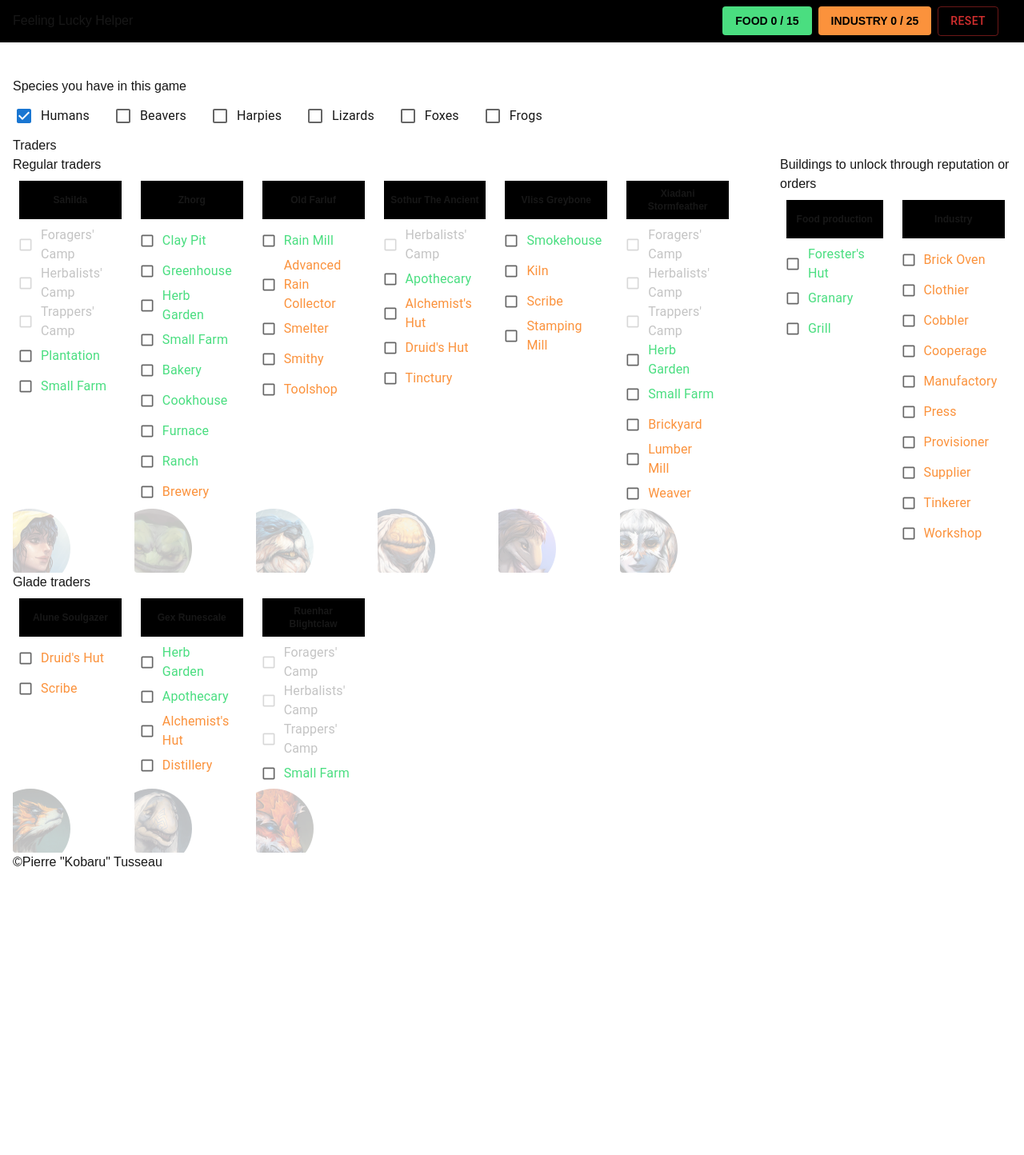
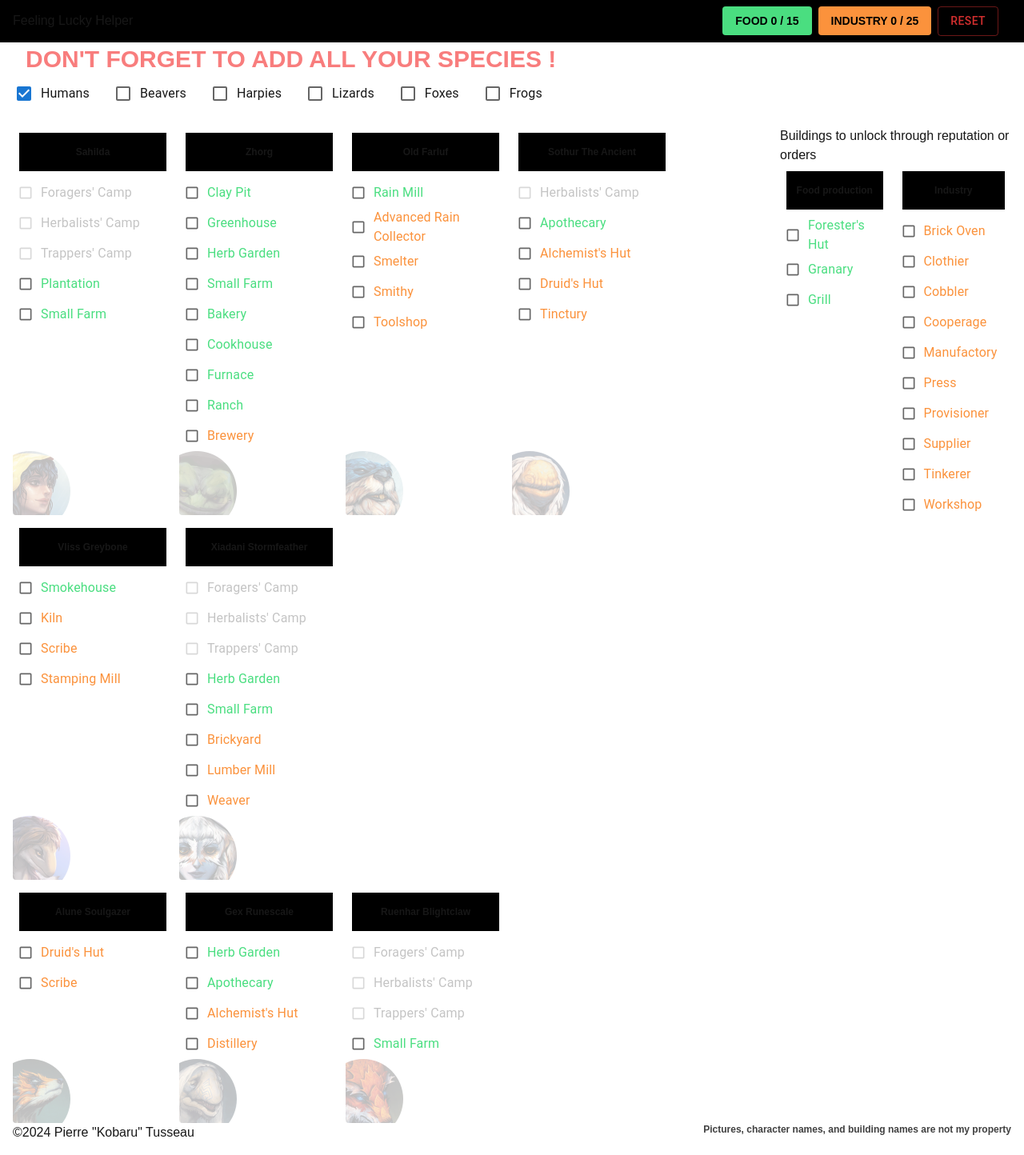
Before and after one commit to pierretusseau/feeling-lucky, a Next.js app: page / in a window 1280 px wide. Shown: the whole page at 80% size. Before the commit the page ends 1106 px from the top, so only its background shows below. Built offline with nearby package versions, Linux system fonts and the light colour scheme.

Commit message:
Species warning

```diff
--- a/app/components/SpeciesList.tsx
+++ b/app/components/SpeciesList.tsx
@@ -2,14 +2,19 @@
 import React from 'react'
 import SpeciesBlock from "@/app/components/SpeciesBlock"
 import Species from '@/app/static/species.json'
+import useSpeciesStore from '@/app/stores/speciesStore';
 
 function SpeciesList() {
+  const species = useSpeciesStore((state) => state.species)
   return (
-    <div className="species flex gap-2">
-      {Species.map(spec => <SpeciesBlock
-        spec={spec}
-        key={spec.slug}
-      />)}
+    <div>
+      {species.length < 3 && <h2 className="text-3xl text-red-400 animate-pulse ml-4 uppercase font-bold">Don't forget to add all your species !</h2>}
+      <div className="species flex gap-2">
+        {Species.map(spec => <SpeciesBlock
+          spec={spec}
+          key={spec.slug}
+        />)}
+      </div>
     </div>
   )
 }
--- a/app/components/TraderBlock.tsx
+++ b/app/components/TraderBlock.tsx
@@ -26,7 +26,7 @@ function TraderBlock(
       isBlockComplete ? "bg-[rgba(0,255,155,0.1)]" : "bg-[rgba(255,255,255,0.1)]",
       "rounded p-2 pb-20",
       "relative overflow-hidden",
-      "w-[15%]",
+      "w-[15%] min-w-[200px]",
     ].join(' ')}>
       <Image
         className="absolute -bottom-5 -left-7 opacity-25"
--- a/app/components/TradersList.tsx
+++ b/app/components/TradersList.tsx
@@ -9,8 +9,8 @@ function TradersList() {
   const regularTraders = filteredTraders.filter((t: Trader) => t.type === "regular")
   const gladeTraders = filteredTraders.filter((t: Trader) => t.type === "glade")
   return (
-    <div className="traders">
-      <h3>Regular traders</h3>
+    <div className="traders flex flex-col gap-2">
+      {/* <h3>Regular traders</h3> */}
       <div className="flex gap-2 flex-wrap">
         {regularTraders.map((trader: Trader) => {
           const traderBuildings = Buildings.filter((building: Building) => building.vendors.some(vendor => vendor === trader.slug))
@@ -20,7 +20,7 @@ function TradersList() {
             key={trader.slug}
           />})}
       </div>
-      <h3>Glade traders</h3>
+      {/* <h3>Glade traders</h3> */}
       <div className="flex gap-2 flex-wrap">
         {gladeTraders.map((trader: Trader) => {
           const traderBuildings = Buildings.filter((building: Building) => building.vendors.some(vendor => vendor === trader.slug))
--- a/app/page.tsx
+++ b/app/page.tsx
@@ -1,5 +1,3 @@
-import styles from "./page.module.css";
-
 import SpeciesList from "@/app/components/SpeciesList";
 import TradersList from "@/app/components/TradersList";
 import ResetBlock from "@/app/components/ResetBlock";
@@ -7,8 +5,9 @@ import UnlockBuildingList from "@/app/components/UnlockBuildingList";
 import BuildingCounters from "@/app/components/BuildingCounters";
 
 export default function Home() {
+  const year = new Date().getFullYear();
   return (
-    <div className="p-4 relative">
+    <div className="p-4 relative w-full min-h-screen">
       <header className="fixed flex justify-between items-center w-screen -top-0 -left-0 py-2 pl-4 pr-8 bg-black z-10">
         <h1>Feeling Lucky Helper</h1>
         <div className="flex gap-2 items-center">
@@ -17,18 +16,23 @@ export default function Home() {
         </div>
       </header>
       <main className={[
-        'pt-20'
+        'pt-10 flex flex-col gap-4 min-h-screen'
       ].join(' ')}>
-        <h2>Species you have in this game</h2>
+
         <SpeciesList />
-        <h2>Traders</h2>
-        <div className="flex">
+        {/* <h2>Traders</h2> */}
+        <div className="flex gap-2 justify-between">
           <TradersList />
           <UnlockBuildingList />
         </div>
       </main>
-      <footer className={styles.footer}>
-        &copy;Pierre &quot;Kobaru&quot; Tusseau
+      <footer className="mt-auto self-end flex justify-between">
+        <p>
+          &copy;{year} Pierre &quot;Kobaru&quot; Tusseau
+        </p>
+        <p className="text-xs text-neutral-700 font-bold">
+          Pictures, character names, and building names are not my property
+        </p>
       </footer>
     </div>
   );
```
